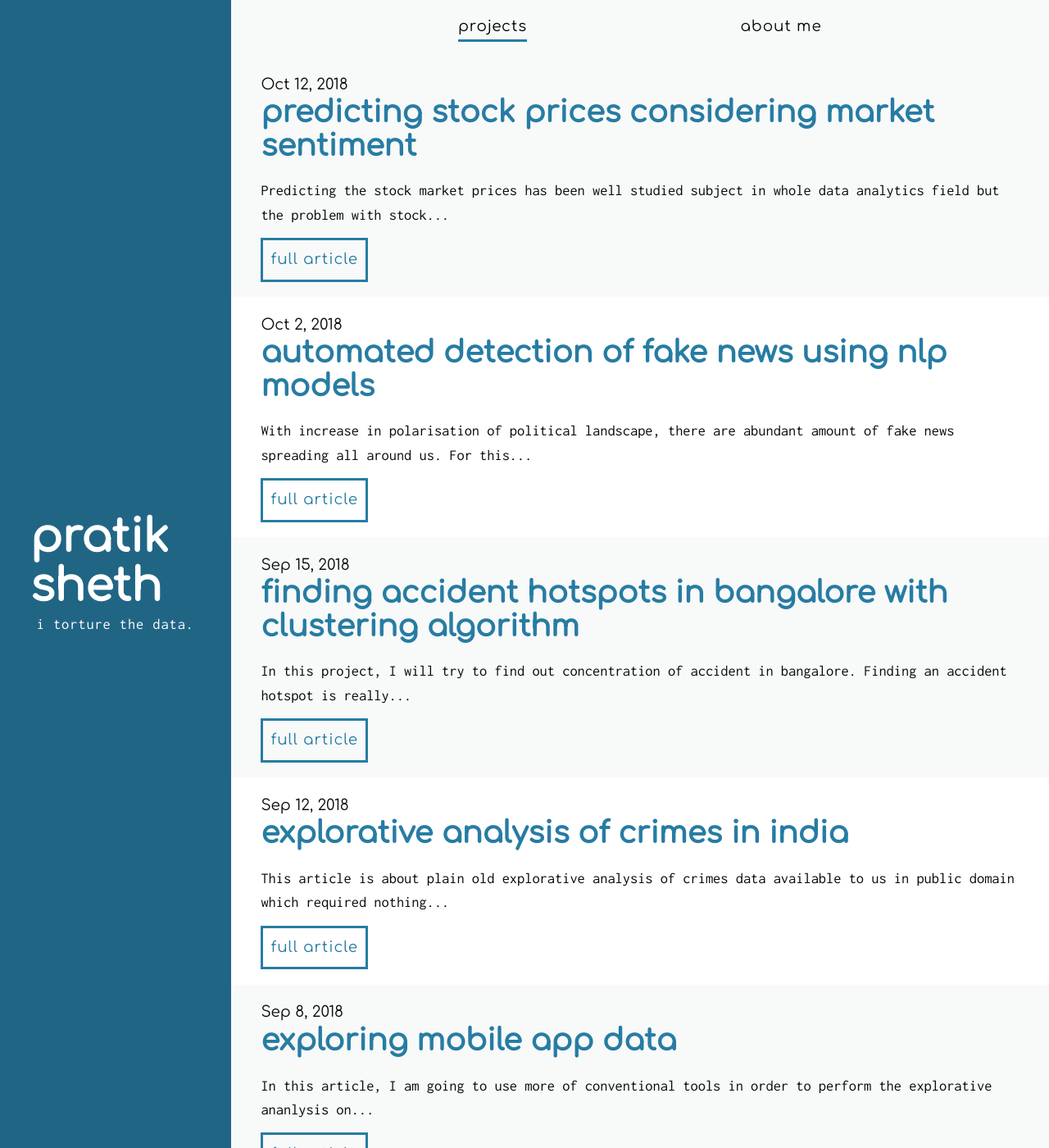
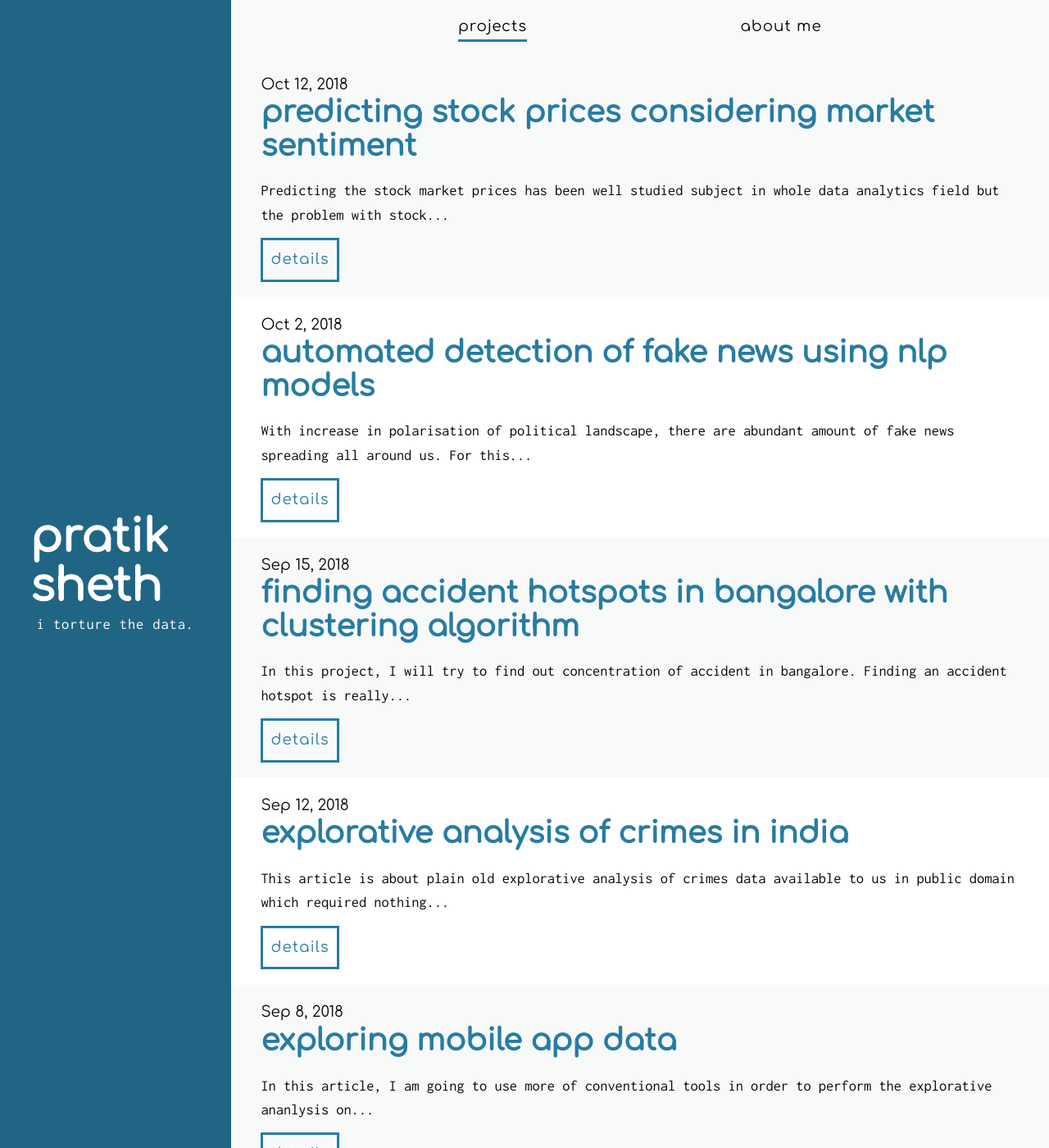
Before and after one commit to daftengineer/daftengineer.github.io, a Jekyll site: the page built from index.html, in a window 1280 px wide and 1400 px high. Shown: the whole window at 82% size. Built offline with Jekyll 4.4.1, drawn with Linux system fonts in a browser that asks for light colours; nearby versions of some CDN libraries; the list of posts is cut into pages by our own code; some of the changed text lies outside the part shown.

Commit message:
Update index.html

```diff
--- a/index.html
+++ b/index.html
@@ -29,7 +29,7 @@ layout: default
               <span class="preview__date" itemprop="datePublished" datetime="{{ post.date | date_to_xmlschema }}">{{ post.date | date: "%b %-d, %Y" }}</span>
               <h2 class="preview__header" itemprop="name">{{ post.title }}</h2>
               <p class="preview__excerpt" itemprop="description">{{ post.content | strip_html | truncatewords: 20 }}</p>
-              <span class="preview__more" style="text-transform:lowercase;">Full Article</span>
+              <span class="preview__more" style="text-transform:lowercase;">details</span>
             </a>
           </li>
         {% endfor %}
```
